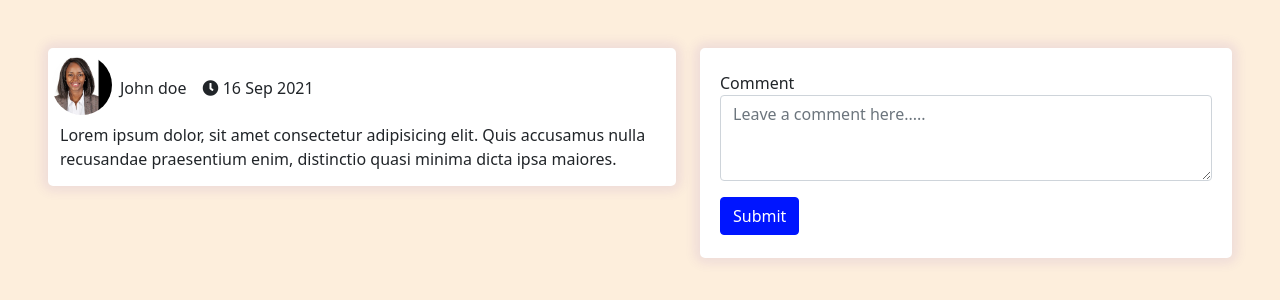
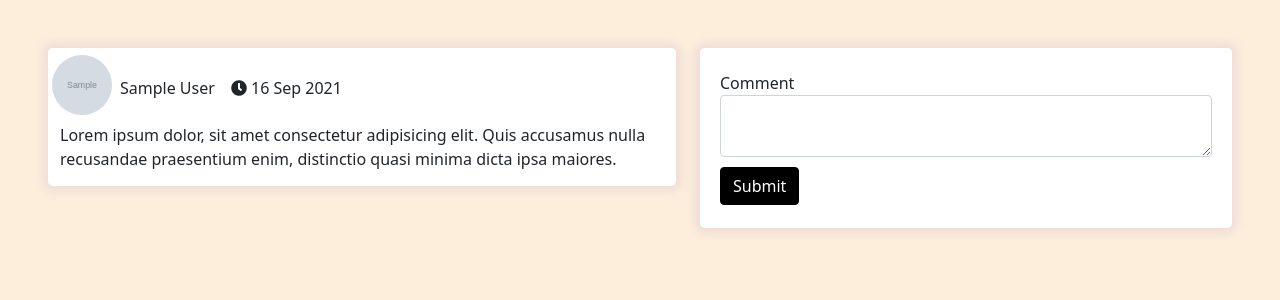
Before and after one commit to WilsonKinyua/pitches, a Flask app: page /pitch/1 in a window 1280 px wide. Shown: the part 74-374 px from the top of the page. Run offline with Flask 2, Linux system fonts and the light colour scheme; tables that the repository leaves empty hold one stand-in row (values such as "Sample post"); grey boxes marked "Sample" are stand-in pictures; some libraries are stand-ins or nearby versions.

Commit message:
adding pitches comments done

```diff
--- a/app/main/forms.py
+++ b/app/main/forms.py
@@ -39,3 +39,8 @@ class UpdateProfileForm(FlaskForm):
 #     title = StringField('Pitch Title', validators=[Required(), Length(1, 64)])
 #     body = TextAreaField('Pitch Content', validators=[Required()])
 #     submit = SubmitField('Submit')
+
+# comment form class
+class CommentForm(FlaskForm):
+    body = TextAreaField('Comment', validators=[Required()])
+    submit = SubmitField('Submit')
--- a/app/main/views.py
+++ b/app/main/views.py
@@ -3,10 +3,11 @@ from . import main
 from flask_login import login_required, current_user
 from ..models import User, Role, Post, Comment, Dislike, Like, Category
 from .. import db, photos
-from .forms import UpdateProfileForm
+from .forms import UpdateProfileForm, CommentForm
 from slugify import slugify
 
 # homepage
+
 
 def getAuthor(id):
     user = User.query.filter_by(id=id).first()
@@ -21,7 +22,6 @@ def index():
     """
     # get pitches with their author and category and display them on the index page in the newest order of creation
     pitches = Post.query.order_by(Post.timestamp.desc()).all()
-
 
     return render_template('index.html', pitches=pitches)
 
@@ -102,38 +102,25 @@ def new_pitch():
     return redirect(url_for('.profile', username=current_user.username))
 
 # get pitch details by id
+
+
 @main.route('/pitch/<int:id>', methods=['GET', 'POST'])
 def pitch(id):
     pitch = Post.query.get(id)
     if pitch is None:
         abort(404)
-    # get the comments of the pitch
-    # comments = Comment.query.filter_by(pitch_id=id).order_by(Comment.timestamp.desc()).all()
+    form = CommentForm()
+    if form.validate_on_submit():
+        comment = Comment(
+            body=form.body.data,
+            post_id=id,
+            user_id=current_user.id
+        )
+        db.session.add(comment)
+        db.session.commit()
+        flash('Your comment has been posted!', 'success')
     return render_template('single_pitch.html',
-                                        pitch=pitch,
-                                        #  comments=comments
-                                        )
-
-
-# add a comment to a pitch
-# @main.route('/add_comment/<int:id>', methods=['GET', 'POST'])
-# @login_required
-# def add_comment(id):
-#     pitch = Post.query.get(id)
-#     if pitch is None:
-#         abort(404)
-#     form = CommentForm()
-#     if form.validate_on_submit():
-#         comment = Comment(
-#             body=form.body.data,
-#             pitch_id=id,
-#             user_id=current_user.id
-#         )
-#         db.session.add(comment)
-#         db.session.commit()
-#         flash('Your comment has been posted!', 'success')
-#         return redirect(url_for('.pitch', id=id))
-#     return render_template('add_comment.html',
-#                            title='Comment',
-#                            form=form,
-#                            pitch=pitch)
+                           pitch=pitch,
+                           form=form
+                           #  comments=comments
+                           )
--- a/app/templates/single_pitch.html
+++ b/app/templates/single_pitch.html
@@ -1,5 +1,5 @@
 {% extends "base.html" %}
-
+{% import "bootstrap/wtf.html" as wtf %}
 {% block content %}
 <div class="row">
     <!-- <div class="col-md-12">
@@ -18,11 +18,15 @@
                 <div class="card">
                     <div class="d-flex justify-content-start">
                         <div class="img-box">
-                            <img src="http://127.0.0.1:5000/static/photos/4354_8505_372574001623164824.jpeg" alt=""
-                                class="img-fluid">
+                            {% if pitch.user.profile_image %}
+                            <img src="{{url_for('static',filename=pitch.user.profile_image)}}" alt="{{ pitch.title }}">
+                            {% else %}
+                            <img src="https://st2.depositphotos.com/1104517/11965/v/600/depositphotos_119659092-stock-illustration-male-avatar-profile-picture-vector.jpg"
+                                alt="{{ pitch.title }}">
+                            {% endif %}
                         </div>
                         <div class="m-2 mt-4">
-                            <h6>John doe</h6>
+                            <h6>{{ pitch.user.name}}</h6>
                         </div>
                         <div class="m-2 mt-4">
                             <h6> <i class="fa fa-clock"></i> <span>
@@ -47,7 +51,8 @@
         <!-- add comment form -->
         <div class="card m-5">
             <div class="card-body">
-                <form method="POST" class="form-horizontal">
+                {{ wtf.quick_form(form) }}
+                <!-- <form method="POST" class="form-horizontal">
                     <div class="form-group">
                         <label for="comment" class="control-label">Comment</label>
                         <textarea class="form-control" id="comment" name="comment"
@@ -56,7 +61,7 @@
                     <div class="form-group mt-3">
                         <button type="submit" class="btn btn-primary">Submit</button>
                     </div>
-                </form>
+                </form> -->
             </div>
         </div>
     </div>
```
Also changed, not shown: app/static/photos/1276_9463_752357001623324165_1.jpeg (added).
